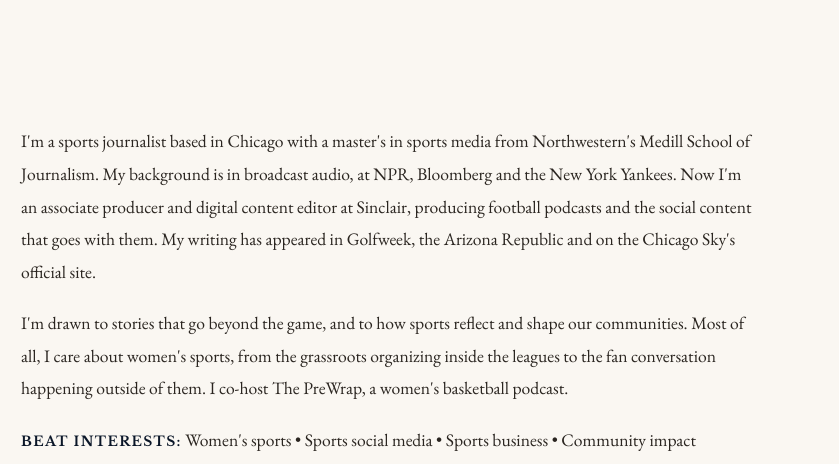
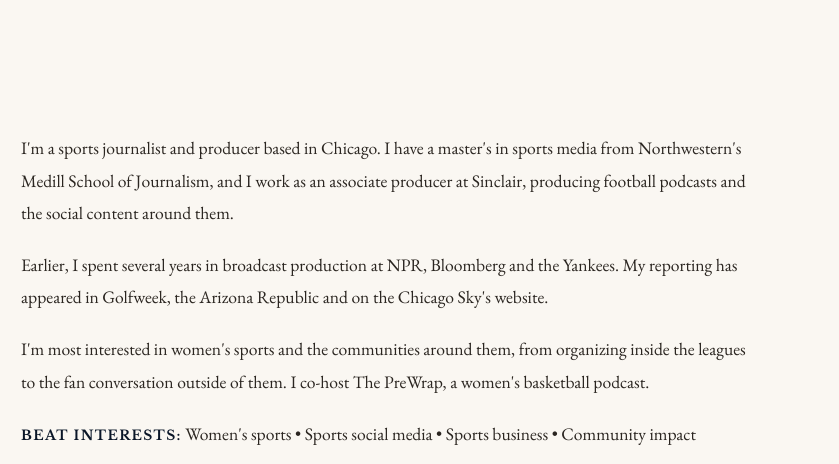
Before and after one commit to kssilva18-ops/katherinesilvaportfolio, a plain HTML site: page index.html in a window 1280 px wide. Shown: the part 621-1085 px from the top of the page, 441-1280 px from the left. Drawn offline with nearby package versions, Linux system fonts and the light colour scheme; a web font is replaced by a local one.

Commit message:
Add files via upload

```diff
--- a/index.html
+++ b/index.html
@@ -62,16 +62,16 @@
                 </div>
                 <div class="col-md-8">
                     <div class="bio-text">
-                        <p>I'm a sports journalist based in Chicago with a master's in sports media from Northwestern's Medill School of
-                            Journalism. My background is in broadcast audio, at NPR, Bloomberg and the New York Yankees. Now I'm an
-                            associate producer and digital content editor at Sinclair, producing football podcasts and the social
-                            content that goes with them. My writing has appeared in Golfweek, the Arizona Republic and on the Chicago
-                            Sky's official site.</p>
+                        <p>I'm a sports journalist and producer based in Chicago. I have a master's in sports media
+                            from Northwestern's Medill School of Journalism, and I work as an associate producer at
+                            Sinclair, producing football podcasts and the social content around them.</p>
 
-                        <p>I'm drawn to stories that go beyond the game, and to how sports reflect and shape our
-                            communities. Most of all, I care about women's sports, from the grassroots organizing inside
-                            the leagues to the fan conversation happening outside of them. I co-host The PreWrap, a
-                            women's basketball podcast.</p>
+                        <p>Earlier, I spent several years in broadcast production at NPR, Bloomberg and the Yankees. My
+                            reporting has appeared in Golfweek, the Arizona Republic and on the Chicago Sky's website.</p>
+
+                        <p>I'm most interested in women's sports and the communities around them, from organizing inside
+                            the leagues to the fan conversation outside of them. I co-host The PreWrap, a women's
+                            basketball podcast.</p>
 
                         <p><strong>Beat interests:</strong> Women's sports • Sports social media • Sports business •
                             Community impact</p>
```
